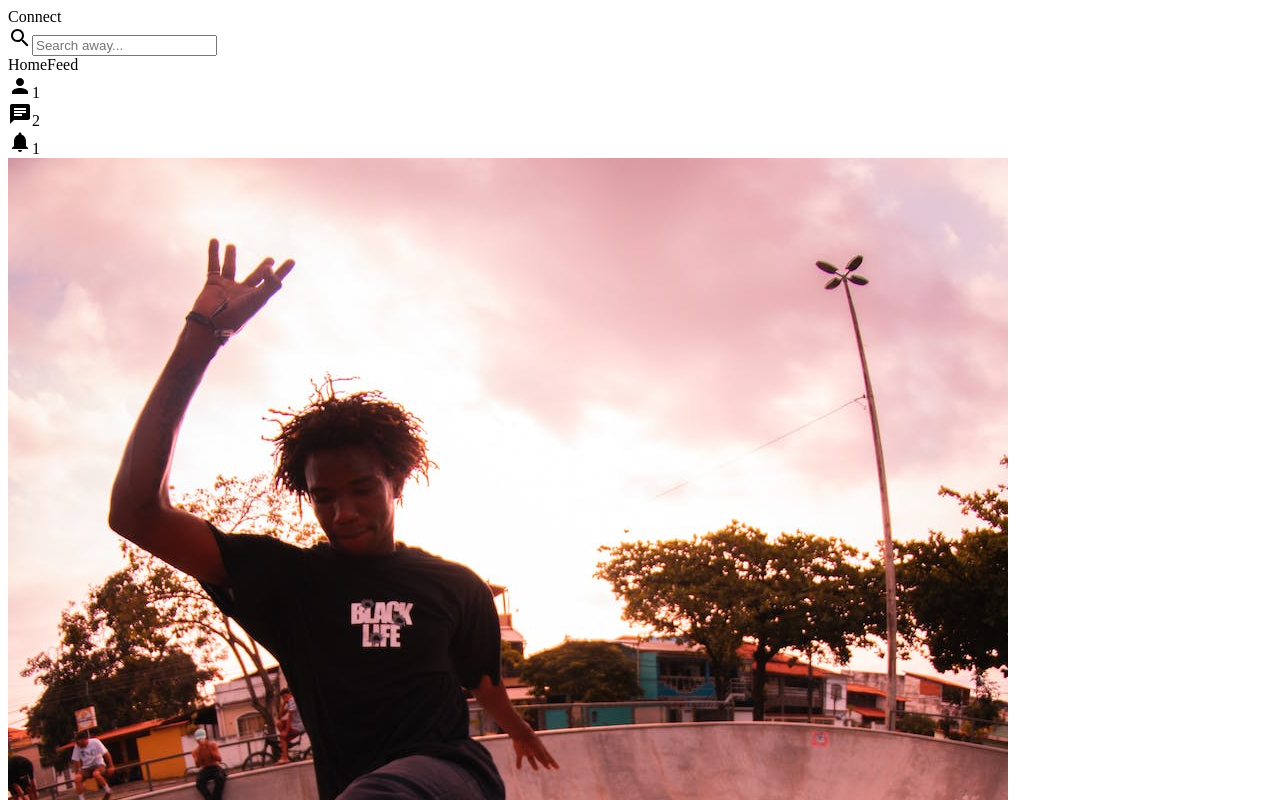
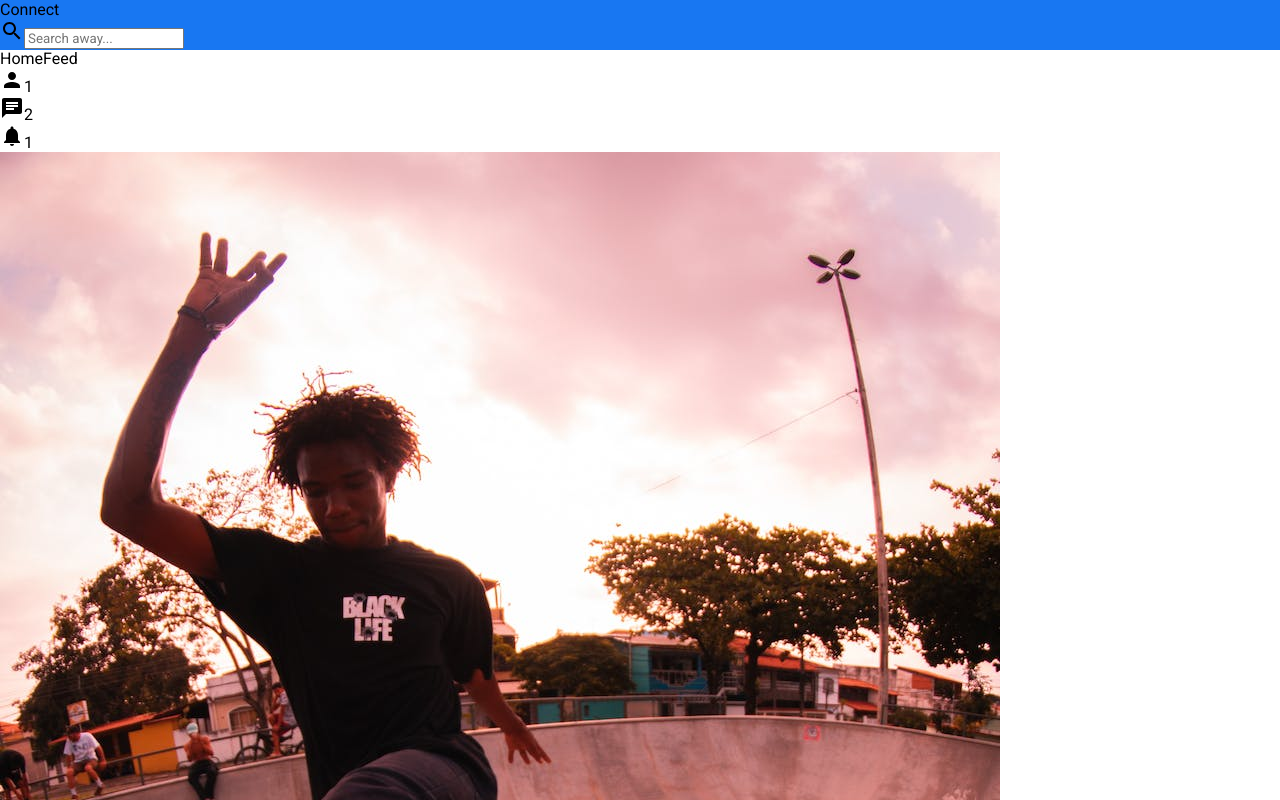
Before and after one commit to keironchaudhry/connect, a React (Create React App) app: page / in a window 1280 px wide. Shown: the top 800 px of the page. Built offline with nearby package versions, Linux system fonts and the light colour scheme.

Commit message:
Fix: Recreate App css file

```diff
--- a/public/style.css
+++ /dev/null
@@ -1,4 +0,0 @@
-* {
-  margin: 0;
-  font-family: "Roboto", "sans-serif";
-}
--- a/src/App.js
+++ b/src/App.js
@@ -1,7 +1,12 @@
 import Home from "./pages/home/Home";
+import styles from "./App.module.css";
 
 function App() {
-  return <Home />;
+  return (
+    <div className={styles}>
+      <Home />
+    </div>
+  );
 }
 
 export default App;
--- /dev/null
+++ b/src/App.module.css
@@ -0,0 +1,4 @@
+* {
+    margin: 0;
+    font-family: "Roboto", "sans-serif";
+  }
--- a/src/components/navbar/Navbar.css
+++ b/src/components/navbar/Navbar.css
@@ -0,0 +1,5 @@
+.navbarContainer {
+    height: 50px;
+    width: 100%;
+    background-color: #1877f2;
+}
--- a/src/components/navbar/Navbar.jsx
+++ b/src/components/navbar/Navbar.jsx
@@ -1,6 +1,6 @@
 import React from "react";
 import "./Navbar.css";
-import person1 from "../../assets/people/person1.jpeg";
+import person from "../../assets/people/person1.jpeg";
 import { Search, Person, Chat, Notifications } from "@mui/icons-material";
 
 export default function Navbar() {
@@ -35,7 +35,7 @@ export default function Navbar() {
           </div>
         </div>
         <img
-          src={person1}
+          src={person}
           alt=""
           className="navbarProfileImage"
         />
```
